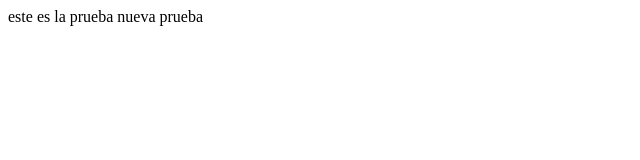
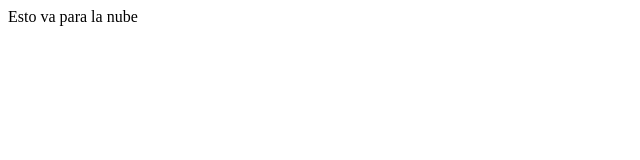
Before and after one commit to RomarioCajo/Mi_portafolio, a plain HTML site: page index.html in a window 1280 px wide. Shown: the full height of the page, 0-640 px from the left. Drawn offline with Linux system fonts and the light colour scheme.

Commit message:
Edita el archivo para la nube

```diff
--- a/index.html
+++ b/index.html
@@ -8,5 +8,4 @@
 <body>
 
 </body>
-este es la prueba
-nueva prueba
+Esto va para la nube
```
